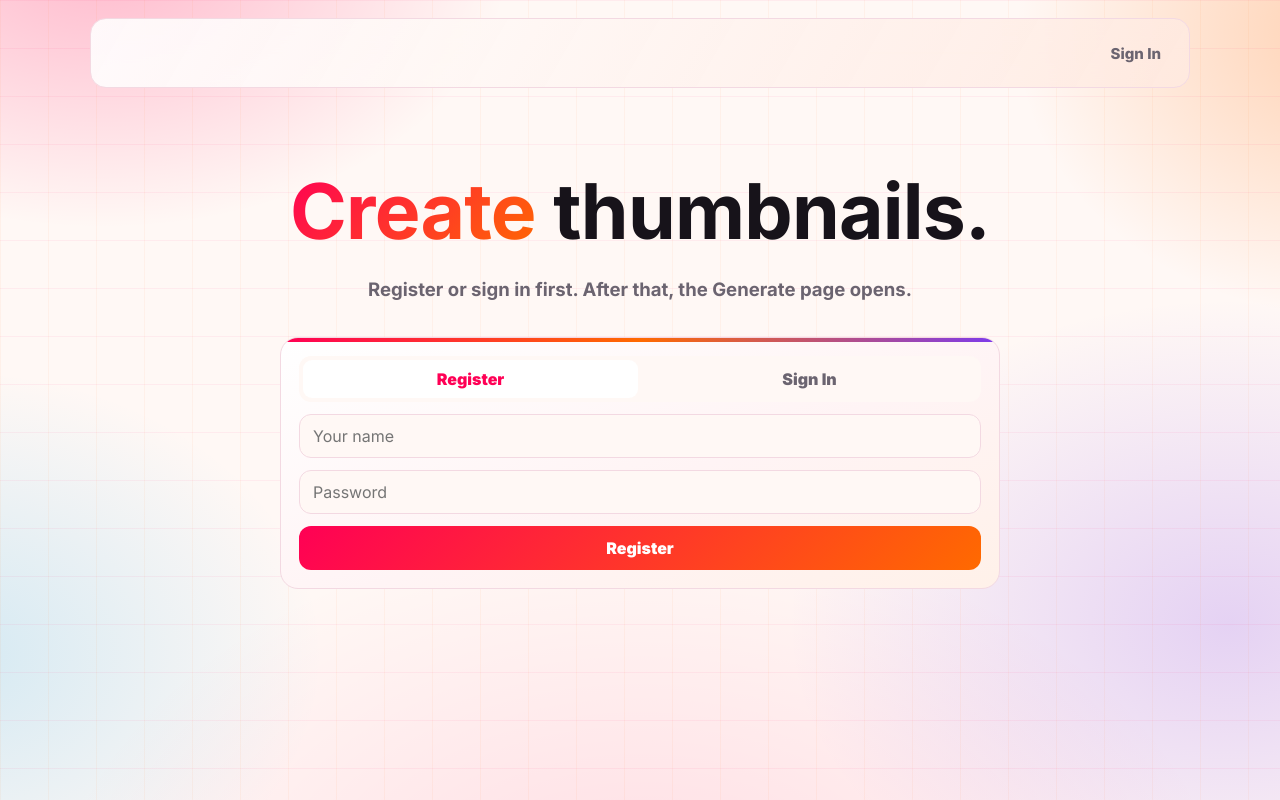
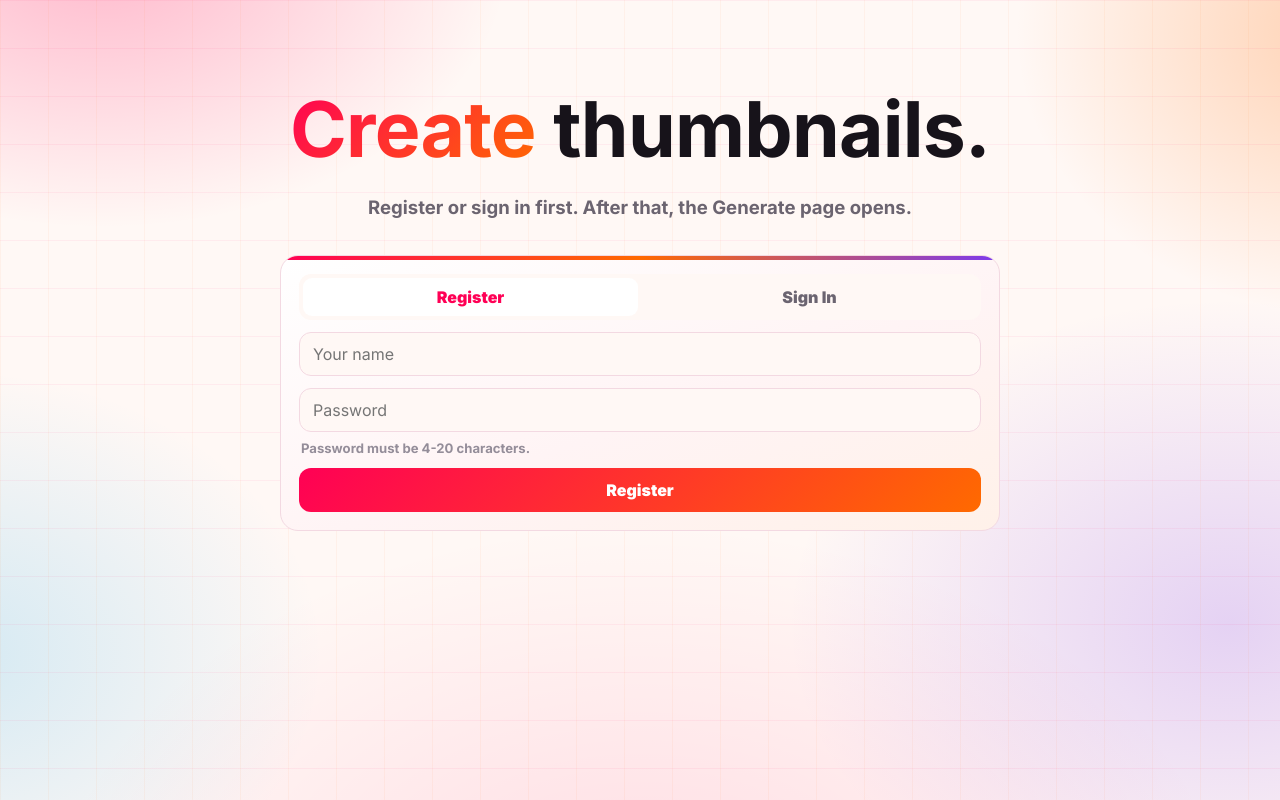
Before and after one commit to rohitsohni/ai-thumbnail-generator, a React (Vite) app in the folder client/: page / in a window 1280 px wide. Built offline with nearby package versions, Linux system fonts and the light colour scheme.

Commit message:
Hide topbar on the sign-in/register page and add password length hint

```diff
--- a/client/src/App.tsx
+++ b/client/src/App.tsx
@@ -12,6 +12,9 @@ interface SavedUser {
   name: string;
   password: string;
 }
+
+const minPasswordLength = 4;
+const maxPasswordLength = 20;
 
 const usersKey = "thumbnailgo_users";
 const oldUserKey = "thumbnailgo_user";
@@ -120,6 +123,11 @@ export default function App() {
     const users = getUsers();
 
     if (authMode === "register") {
+      if (password.length < minPasswordLength || password.length > maxPasswordLength) {
+        setAuthMessage(`Password must be ${minPasswordLength}-${maxPasswordLength} characters.`);
+        return;
+      }
+
       const alreadyExists = users.some((user) => user.name.toLowerCase() === cleanName.toLowerCase());
       if (alreadyExists) {
         setAuthMessage("That name is already registered. Sign in instead.");
@@ -180,10 +188,9 @@ export default function App() {
 
   return (
     <div className="siteShell">
+      {signedInUser ? (
         <header className="topbar">
           <div className="navActions">
-          {signedInUser ? (
-            <>
             <button
               className={page === "generate" ? "navText active" : "navText"}
               onClick={() => {
@@ -204,19 +211,12 @@ export default function App() {
             >
               My Account
             </button>
-            </>
-          ) : null}
-          {signedInUser ? (
             <button className="signin" onClick={signOut} type="button">
               Sign Out
             </button>
-          ) : (
-            <button className="signin" onClick={() => setPage("auth")} type="button">
-              Sign In
-            </button>
-          )}
           </div>
         </header>
+      ) : null}
 
       <main id="top">
         {!signedInUser || page === "auth" ? (
@@ -259,6 +259,11 @@ export default function App() {
                   type="password"
                   value={password}
                 />
+                {authMode === "register" ? (
+                  <p className="fieldHint">
+                    Password must be {minPasswordLength}-{maxPasswordLength} characters.
+                  </p>
+                ) : null}
                 <button className="authSubmit" type="submit">
                   {authMode === "register" ? "Register" : "Sign In"}
                 </button>
--- a/client/src/styles.css
+++ b/client/src/styles.css
@@ -168,6 +168,10 @@ textarea {
   text-align: center;
 }
 
+.authPage {
+  padding-top: 90px;
+}
+
 .heroText {
   margin: 0 auto;
   max-width: 780px;
@@ -314,6 +318,13 @@ h1 span {
   font-size: 0.92rem;
   font-weight: 700;
   margin-top: 12px;
+}
+
+.fieldHint {
+  color: var(--faint);
+  font-size: 0.82rem;
+  font-weight: 650;
+  margin: -4px 2px 0;
 }
 
 .signedInState {
```
Lines whose indentation alone changed are shown as unchanged.
